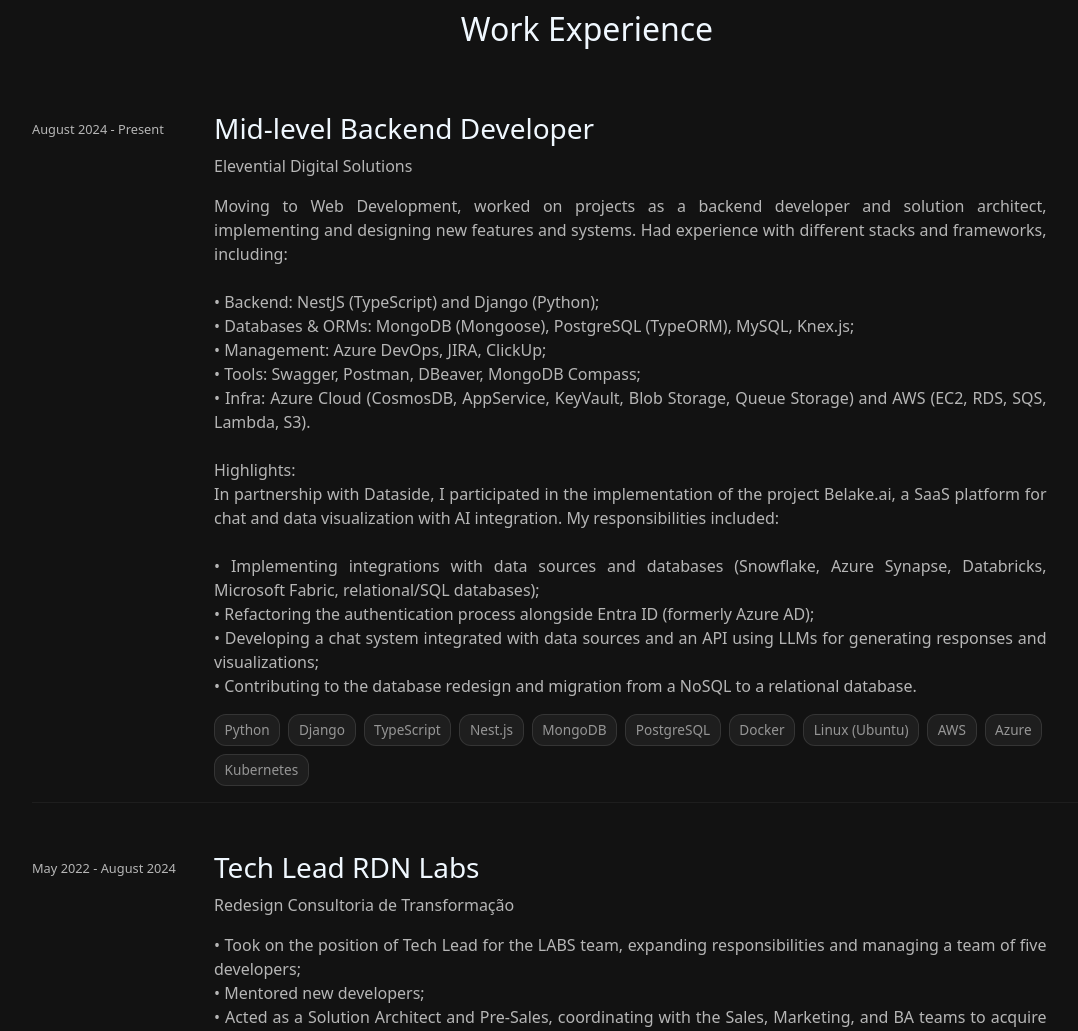
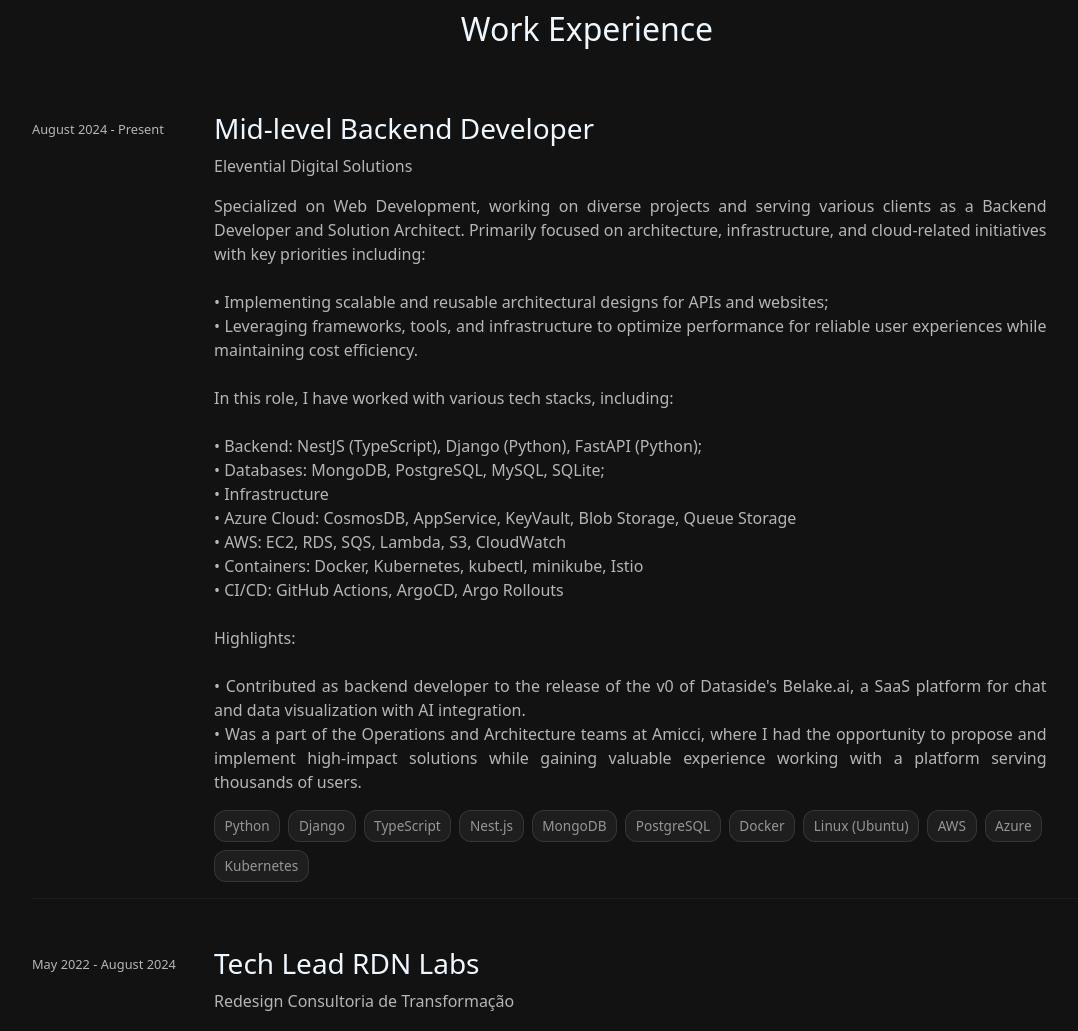
Before and after one commit to mlziade/portifolio-mlziade, a Django app: page /resume/ in a window 1280 px wide. Shown: the part 342-1373 px from the top of the page, without its empty margins (53-1131 px from the left). Run offline with Django 5.2, Linux system fonts and the light colour scheme; some libraries are stand-ins or nearby versions.

Commit message:
fix: update work description of current role in resume templates

```diff
--- a/portifolio/templates/resume_en.html
+++ b/portifolio/templates/resume_en.html
@@ -91,7 +91,7 @@
                 <div class='work-info'>
                     <h3>Mid-level Backend Developer</h3>
                     <p>Elevential Digital Solutions</p>
-                    <p class='work-description'>Moving to Web Development, worked on projects as a backend developer and solution architect, implementing and designing new features and systems. Had experience with different stacks and frameworks, including:<br><br>• Backend: NestJS (TypeScript) and Django (Python);<br>• Databases & ORMs: MongoDB (Mongoose), PostgreSQL (TypeORM), MySQL, Knex.js;<br>• Management: Azure DevOps, JIRA, ClickUp;<br>• Tools: Swagger, Postman, DBeaver, MongoDB Compass;<br>• Infra: Azure Cloud (CosmosDB, AppService, KeyVault, Blob Storage, Queue Storage) and AWS (EC2, RDS, SQS, Lambda, S3).<br><br>Highlights:<br> In partnership with Dataside, I participated in the implementation of the project Belake.ai, a SaaS platform for chat and data visualization with AI integration. My responsibilities included:<br><br>• Implementing integrations with data sources and databases (Snowflake, Azure Synapse, Databricks, Microsoft Fabric, relational/SQL databases);<br>• Refactoring the authentication process alongside Entra ID (formerly Azure AD);<br>• Developing a chat system integrated with data sources and an API using LLMs for generating responses and visualizations;<br>• Contributing to the database redesign and migration from a NoSQL to a relational database.</p>
+                    <p class='work-description'>Specialized on Web Development, working on diverse projects and serving various clients as a Backend Developer and Solution Architect. Primarily focused on architecture, infrastructure, and cloud-related initiatives with key priorities including:<br><br>• Implementing scalable and reusable architectural designs for APIs and websites;<br>• Leveraging frameworks, tools, and infrastructure to optimize performance for reliable user experiences while maintaining cost efficiency.<br><br>In this role, I have worked with various tech stacks, including:<br><br>• Backend: NestJS (TypeScript), Django (Python), FastAPI (Python);<br>• Databases: MongoDB, PostgreSQL, MySQL, SQLite;<br>• Infrastructure<br>    • Azure Cloud: CosmosDB, AppService, KeyVault, Blob Storage, Queue Storage<br>    • AWS: EC2, RDS, SQS, Lambda, S3, CloudWatch<br>    • Containers: Docker, Kubernetes, kubectl, minikube, Istio<br>    • CI/CD: GitHub Actions, ArgoCD, Argo Rollouts<br><br>Highlights:<br><br>• Contributed as backend developer to the release of the v0 of Dataside's Belake.ai, a SaaS platform for chat and data visualization with AI integration.<br>• Was a part of the Operations and Architecture teams at Amicci, where I had the opportunity to propose and implement high-impact solutions while gaining valuable experience working with a platform serving thousands of users.</p>
                     <div class='tags'>
                         <span class='tag'>Python</span>
                         <span class='tag'>Django</span>
--- a/portifolio/templates/resume_pt-br.html
+++ b/portifolio/templates/resume_pt-br.html
@@ -91,7 +91,7 @@
                 <div class='work-info'>
                     <h3>Desenvolvedor Backend Pleno</h3>
                     <p>Elevential Digital Solutions</p>
-                    <p class='work-description'>Migrando para área de web development, atuei como desenvolvedor backend e arquiteto em diversos projetos, desenhando e implementando novas features e sistemas. Trabalhei com diferentes stacks e frameworks, como:<br><br>• Backend: NestJS (TypeScript) e Django (Python);<br>• Databases e ORMs: MongoDB (Mongoose), PostgreSQL (TypeORM), MySQL, Knex.js;<br>• Gerenciamento: Azure DevOps, JIRA, ClickUp;<br>• Ferramentas: Swagger, Postman, DBeaver, MongoDB Compass;<br>• Infra: Azure Cloud (CosmosDB, AppService, KeyVault, Blob Storage, Queue Storage) e AWS (EC2, RDS, SQS, Lambda, S3).<br><br>Destaques:<br> Em parceria com o time da Dataside, participei do projeto de implementação do Belake.ai, uma plataforma SaaS de chat e gráficos com integração de Inteligência Artificial. Minhas responsabilidades incluíam:<br><br>• Implementar integrações com fontes e bancos de dados (Snowflake, Azure Synapse, Databricks, Microsoft Fabric, bancos de dados relacionais/SQL);<br>• Refatorar o processo de autenticação em paralelo ao EntraID (antigo Azure AD);<br>• Implementar um chat com integração com as fontes de dados e API com LLMs, responsáveis pela geração de respostas e gráficos;<br>• Contribuir para o desenho e remodelagem do banco de dados para migração de um banco NoSQL para relacional.</p>
+                    <p class='work-description'>Especializado em Desenvolvimento Web, atuando em projetos diversos e atendendo vários clientes como Desenvolvedor Backend e Arquiteto de Soluções. Focado principalmente em arquitetura, infraestrutura e iniciativas relacionadas à nuvem com prioridades-chave incluindo:<br><br>• Implementação de designs e arquiteturas escaláveis e reutilizáveis para APIs e websites;<br>• Maximizando o uso de frameworks, ferramentas e infraestrutura para otimizar performance visando uma melhor e consistente experiência de usuário, enquanto mantenho custos equilibrados.<br><br>Trabalhei com várias tech stacks, incluindo:<br><br>• Backend: NestJS (TypeScript), Django (Python), FastAPI (Python);<br>• Databases: MongoDB, PostgreSQL, MySQL, SQLite;<br>• Infrastructure<br>    • Azure Cloud: CosmosDB, AppService, KeyVault, Blob Storage, Queue Storage<br>    • AWS: EC2, RDS, SQS, Lambda, S3, CloudWatch<br>    • Containers: Docker, Kubernetes, kubectl, minikube, Istio<br>    • CI/CD: GitHub Actions, ArgoCD, Argo Rollouts<br><br>Destaques:<br><br>• Contribuí como dev backend para o lançamento da v0 do Belake.ai da Dataside, uma plataforma SaaS para chat e visualização de dados com integração de IA.<br>• Fiz parte das equipes de Operações e Arquitetura na Amicci, onde tive a oportunidade de propor e implementar soluções de alto impacto enquanto acumulava experiência trabalhando em uma plataforma que atende milhares de usuários.</p>
                     <div class='tags'>
                         <span class='tag'>Python</span>
                         <span class='tag'>Django</span>
```
